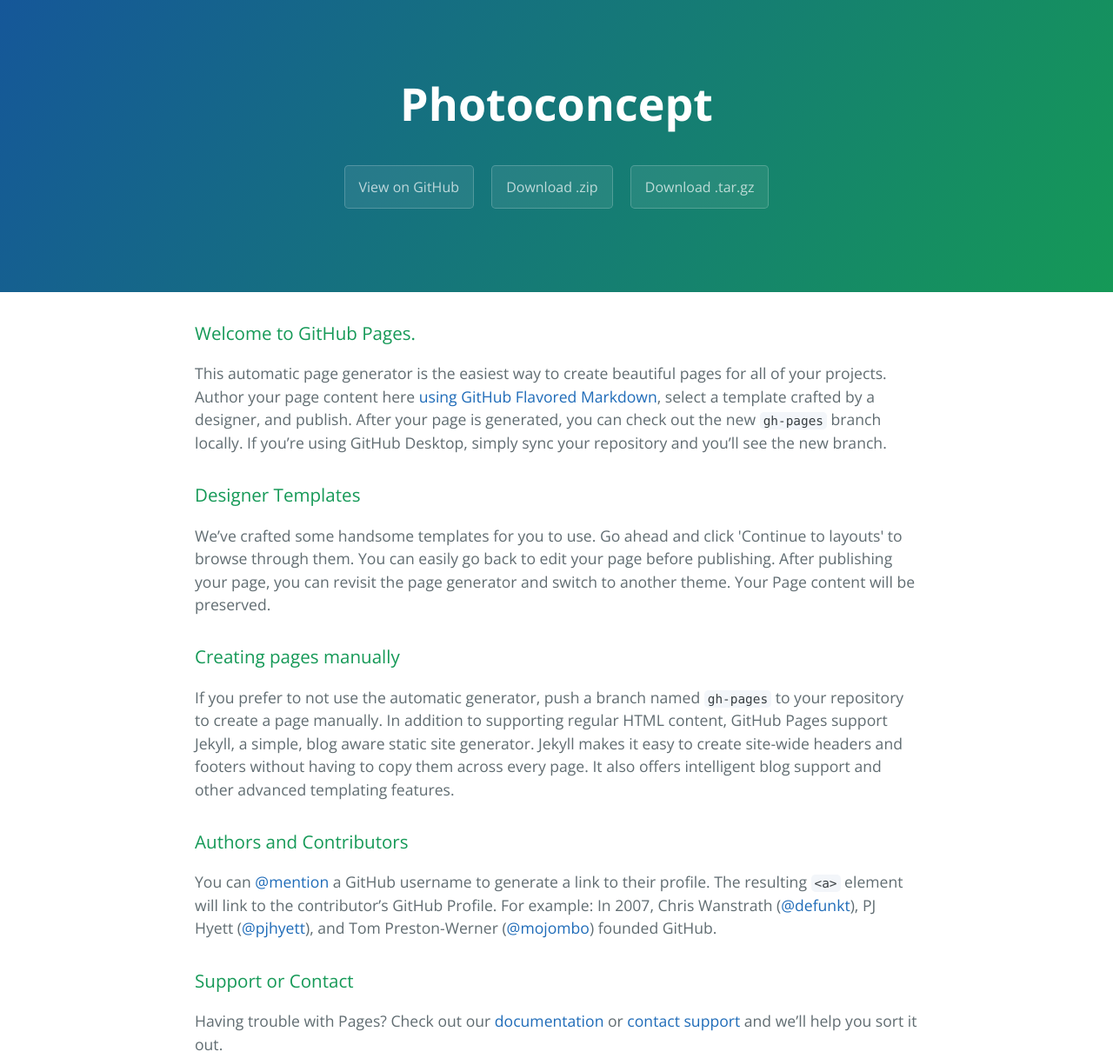
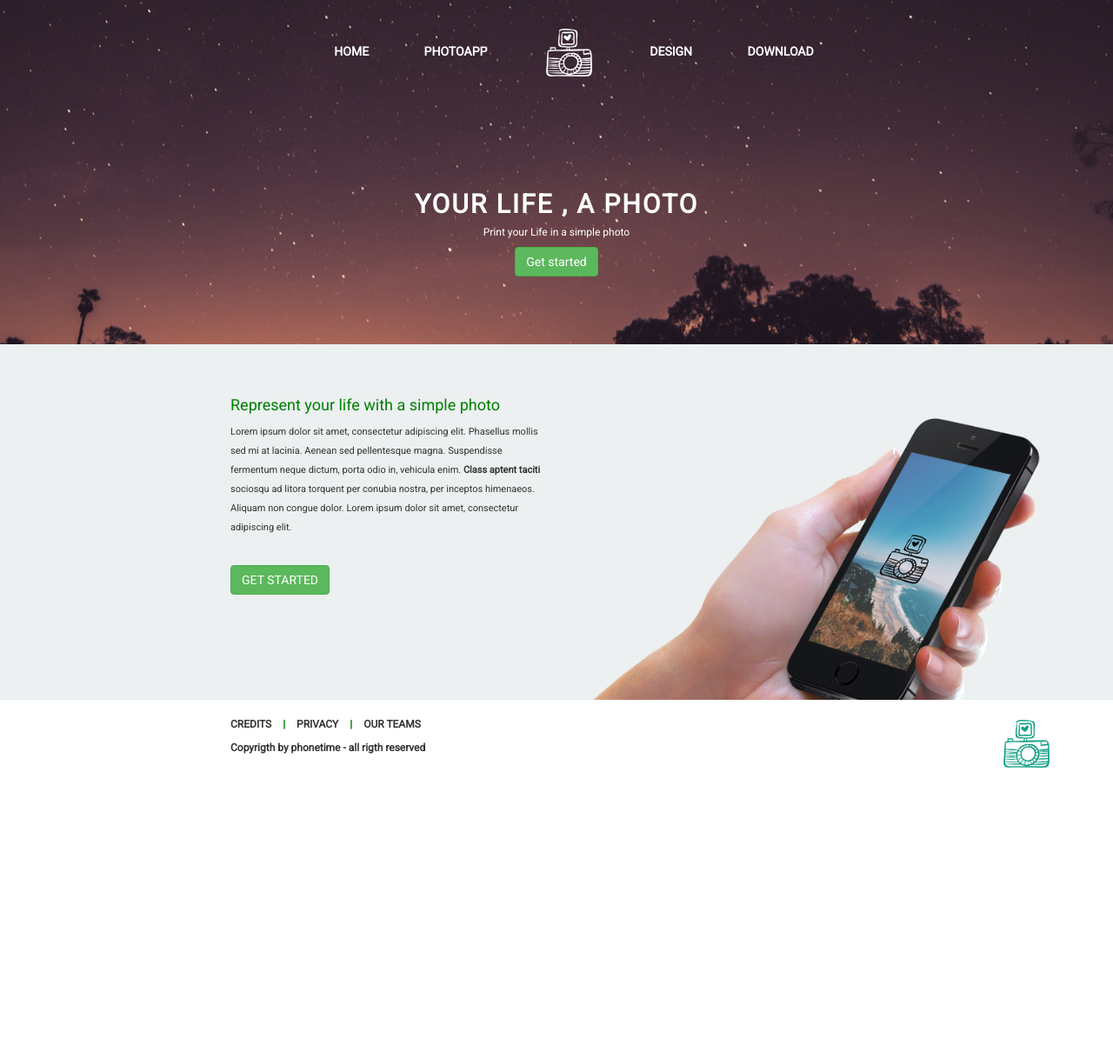
Before and after one commit to mmadrigalac/PhotoConcept, a plain HTML site: page index.html in a window 1280 px wide. Shown: the top 1217 px of the page at 87% size. After the commit the page ends 905 px from the top, so only its background shows below. Drawn offline with nearby package versions, Linux system fonts and the light colour scheme.

Commit message:
new page!

```diff
--- a/index.html
+++ b/index.html
@@ -1,57 +1,181 @@
 <!DOCTYPE html>
-<html lang="en-us">
-  <head>
-    <meta charset="UTF-8">
-    <title>Photoconcept by mmadrigalac</title>
-    <meta name="viewport" content="width=device-width, initial-scale=1">
-    <link rel="stylesheet" type="text/css" href="stylesheets/normalize.css" media="screen">
-    <link href='https://fonts.googleapis.com/css?family=Open+Sans:400,700' rel='stylesheet' type='text/css'>
-    <link rel="stylesheet" type="text/css" href="stylesheets/stylesheet.css" media="screen">
-    <link rel="stylesheet" type="text/css" href="stylesheets/github-light.css" media="screen">
-  </head>
-  <body>
-    <section class="page-header">
-      <h1 class="project-name">Photoconcept</h1>
-      <h2 class="project-tagline"></h2>
-      <a href="https://github.com/mmadrigalac/PhotoConcept" class="btn">View on GitHub</a>
-      <a href="https://github.com/mmadrigalac/PhotoConcept/zipball/master" class="btn">Download .zip</a>
-      <a href="https://github.com/mmadrigalac/PhotoConcept/tarball/master" class="btn">Download .tar.gz</a>
-    </section>
+<html lang="en">
+<head>
+	<meta charset="utf-8">
+	<meta http-equiv="X-UA-Compatible" content="IE=edge">
+	<meta name="viewport" content="width=device-width, initial-scale=1">
+	<!-- The above 3 meta tags *must* come first in the head; any other head content must come *after* these tags -->
+	<title>Photo Time</title>
+	<!-- Bootstrap -->
+	<link href="https://maxcdn.bootstrapcdn.com/bootstrap/3.3.5/css/bootstrap.min.css" rel="stylesheet">
+	<link href='https://fonts.googleapis.com/css?family=Roboto' rel='stylesheet' type='text/css'>
 
-    <section class="main-content">
-      <h3>
-<a id="welcome-to-github-pages" class="anchor" href="#welcome-to-github-pages" aria-hidden="true"><span class="octicon octicon-link"></span></a>Welcome to GitHub Pages.</h3>
+	<style type="text/css">
+	body{
+		font-family: 'Roboto', sans-serif;
+	}
 
-<p>This automatic page generator is the easiest way to create beautiful pages for all of your projects. Author your page content here <a href="https://guides.github.com/features/mastering-markdown/">using GitHub Flavored Markdown</a>, select a template crafted by a designer, and publish. After your page is generated, you can check out the new <code>gh-pages</code> branch locally. If you’re using GitHub Desktop, simply sync your repository and you’ll see the new branch.</p>
+	a{
+		text-decoration: none;
+	}
 
-<h3>
-<a id="designer-templates" class="anchor" href="#designer-templates" aria-hidden="true"><span class="octicon octicon-link"></span></a>Designer Templates</h3>
+	header{
+		color: #fff;
+		height: auto;
+		background-image:url("resources/bg.jpg");
+		background-position: center center;
+		background-attachment: fixed;
+		background-size: cover;
+	}
 
-<p>We’ve crafted some handsome templates for you to use. Go ahead and click 'Continue to layouts' to browse through them. You can easily go back to edit your page before publishing. After publishing your page, you can revisit the page generator and switch to another theme. Your Page content will be preserved.</p>
+	footer{
+		padding: 20px 0;
+		font-size: 12px;
+		font-weight: bold;
+	}
+	/*this is for navegation */
+	header ul li{
+		margin: 30px 30px;
+		font-weight: 600;
+	}
 
-<h3>
-<a id="creating-pages-manually" class="anchor" href="#creating-pages-manually" aria-hidden="true"><span class="octicon octicon-link"></span></a>Creating pages manually</h3>
+	header a{
+		color: white;
+		transition: 1s;
+	}
 
-<p>If you prefer to not use the automatic generator, push a branch named <code>gh-pages</code> to your repository to create a page manually. In addition to supporting regular HTML content, GitHub Pages support Jekyll, a simple, blog aware static site generator. Jekyll makes it easy to create site-wide headers and footers without having to copy them across every page. It also offers intelligent blog support and other advanced templating features.</p>
+	header a:hover{
+		text-decoration: none;
+		color: #5cb85c;
+		font-size: 20px
+}
 
-<h3>
-<a id="authors-and-contributors" class="anchor" href="#authors-and-contributors" aria-hidden="true"><span class="octicon octicon-link"></span></a>Authors and Contributors</h3>
+	header a:focus{
+		text-decoration: none;
+		color: #5cb85c;
+	}
 
-<p>You can <a href="https://github.com/blog/821" class="user-mention">@mention</a> a GitHub username to generate a link to their profile. The resulting <code>&lt;a&gt;</code> element will link to the contributor’s GitHub Profile. For example: In 2007, Chris Wanstrath (<a href="https://github.com/defunkt" class="user-mention">@defunkt</a>), PJ Hyett (<a href="https://github.com/pjhyett" class="user-mention">@pjhyett</a>), and Tom Preston-Werner (<a href="https://github.com/mojombo" class="user-mention">@mojombo</a>) founded GitHub.</p>
+	.jumbotron{
+		background-color: transparent;
+		top:50%;
+	}
 
-<h3>
-<a id="support-or-contact" class="anchor" href="#support-or-contact" aria-hidden="true"><span class="octicon octicon-link"></span></a>Support or Contact</h3>
+	.navbar-default{
+		background-color: transparent;
+		border: none;
+	}
 
-<p>Having trouble with Pages? Check out our <a href="https://help.github.com/pages">documentation</a> or <a href="https://github.com/contact">contact support</a> and we’ll help you sort it out.</p>
+	.jumbotron h2{
+		font-weight: 700;
+		letter-spacing: 2px;
+	}
 
-      <footer class="site-footer">
-        <span class="site-footer-owner"><a href="https://github.com/mmadrigalac/PhotoConcept">Photoconcept</a> is maintained by <a href="https://github.com/mmadrigalac">mmadrigalac</a>.</span>
+	.wrapper{
+		background-color: #ecf0f1;
+		font-size: 11px;
+		line-height: 2;
+		padding-top: 50px;
+	}
 
-        <span class="site-footer-credits">This page was generated by <a href="https://pages.github.com">GitHub Pages</a> using the <a href="https://github.com/jasonlong/cayman-theme">Cayman theme</a> by <a href="https://twitter.com/jasonlong">Jason Long</a>.</span>
-      </footer>
+	.menu-list li{
+		display: inline-block;
+	}
 
-    </section>
+	.greenText{
+		color: green;
+	}
+
+	@media (max-width: 767px) {
+		.menu-list li{
+			display: block;
+		}
+	}
+
+	</style>
 
 
-  </body>
+</head>
+
+<body >
+	<header class="text-center clearfix">
+
+		<nav class="navbar navbar-default center-block">
+			<div class="container-fluid">
+				<!-- Brand and toggle get grouped for better mobile display -->
+				<div class="navbar-header">
+					<button type="button" class="navbar-toggle collapsed" data-toggle="collapse" data-target="#menu" aria-expanded="false">
+						<span class="icon-bar"></span>
+						<span class="icon-bar"></span>
+						<span class="icon-bar"></span>
+					</button>
+				</div>
+				<div class="collapse navbar-collapse" id="menu">
+					<ul class="text-center text-uppercase menu-list">
+						<li role="presentation"><a href="#">Home</a></li>
+						<li role="presentation"><a href="#">PhotoApp</a></li>
+						<li role="presentation" class="hidden-xs"><img src="resources/logo.png"></li>
+						<li role="presentation"><a href="#">Design</a></li>
+						<li role="presentation"><a href="#">Download</a></li>
+					</ul>
+				</div>
+
+			</div>
+		</nav>
+
+
+		<div class="jumbotron">
+			<h2 class="text-uppercase"> Your Life , a Photo</h1>
+			<h6> Print your Life in a simple photo</h6>
+			<button class="btn btn-success upper"> Get started</button>
+		</div>
+
+	</header>
+
+	<div class="wrapper">
+		<div class="container">
+			<div class="row">
+				<div class="col-sm-4 col-sm-offset-2">
+					<div class="text-rigth">
+						<h4 class="greenText upper">Represent your life with a simple photo </h3>
+							<p>
+								Lorem ipsum dolor sit amet, consectetur adipiscing elit. Phasellus mollis sed mi at lacinia. Aenean sed pellentesque magna. Suspendisse fermentum neque dictum, porta odio in, vehicula enim. <strong> Class aptent taciti </strong>sociosqu ad litora torquent per conubia nostra, per inceptos himenaeos. Aliquam non congue dolor. Lorem ipsum dolor sit amet, consectetur adipiscing elit.
+							</p>
+							<br>
+							<button class="btn btn-success text-uppercase">Get Started</button>
+						</div>
+					</div>
+
+					<div class="col-sm-6 pull-right">
+						<img class="img-responsive" src="resources/phone.png">
+					</div>
+				</div>
+			</div>
+		</div>
+	</div>
+
+	<footer class="container">
+		<div class="row">
+			<div class="col-xs-8 col-sm-offset-2">
+					<ul class="list-inline text-uppercase">
+						<li>Credits</li>
+						<li class="greenText">|</li>
+						<li>Privacy</li>
+						<li class="greenText">|</li>
+						<li>Our teams</li>
+					</ul>
+					<p>Copyrigth by phonetime - all rigth reserved</p>
+			</div>
+			<div class="col-xs-4 col-sm-2">
+				<img class="pull-right" src="resources/logo-footer.png">
+			</div>
+
+		</div>
+	</footer>
+
+
+	<!-- jQuery (necessary for Bootstrap's JavaScript plugins) -->
+	<script src="https://ajax.googleapis.com/ajax/libs/jquery/1.11.3/jquery.min.js"></script>
+	<!-- Include all compiled plugins (below), or include individual files as needed -->
+	<script src="https://maxcdn.bootstrapcdn.com/bootstrap/3.3.5/js/bootstrap.min.js"></script>
+</body>
 </html>
```
Also changed, not shown: Resources/bg.jpg (added), Resources/logo-footer.png (added), Resources/logo.png (added), Resources/phone.png (added), Resources/phototime.jpg (added).
